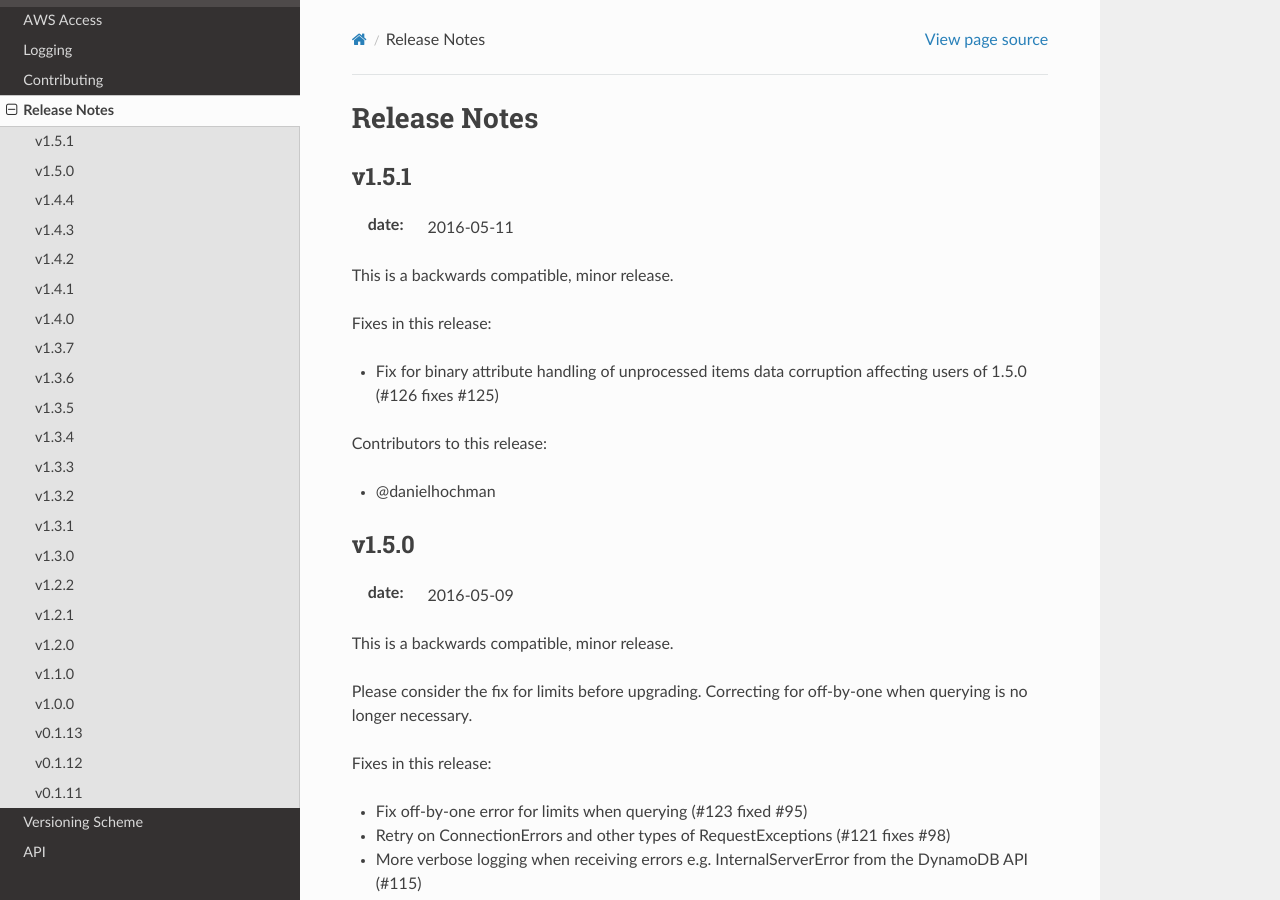
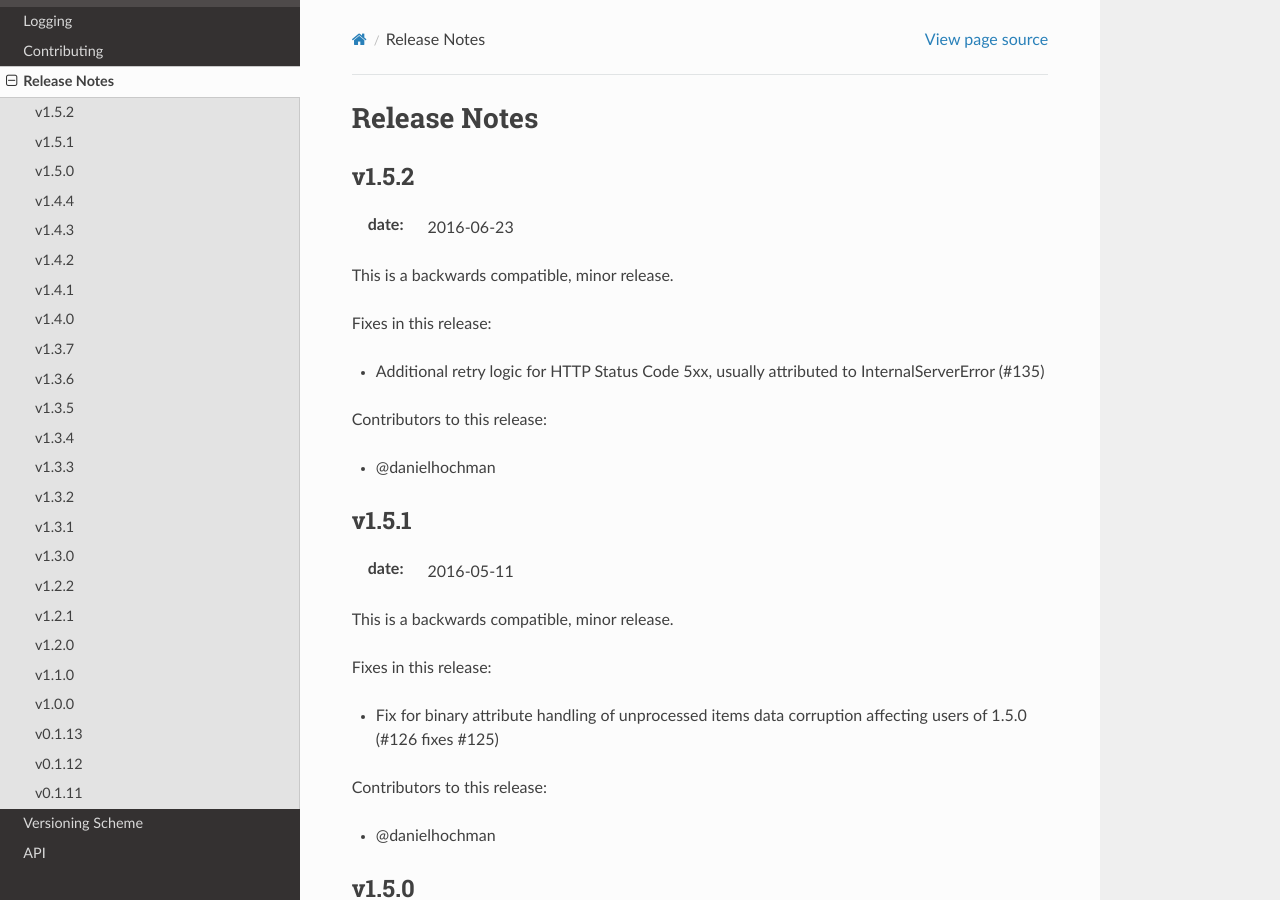
Before and after one commit to pynamodb/PynamoDB, a Sphinx documentation site: the page built from docs/release_notes.rst, in a window 1280 px wide and 900 px high. Built offline with Sphinx 7.4.7 and the Read the Docs theme 2.0.0, drawn with Linux system fonts in a browser that asks for light colours; pages that are not in the unit, such as notebooks, are missing from menus.

Commit message:
1.5.2 (#136)

```diff
--- a/docs/release_notes.rst
+++ b/docs/release_notes.rst
@@ -1,5 +1,21 @@
 Release Notes
 =============
+
+v1.5.2
+------
+
+:date: 2016-06-23
+
+This is a backwards compatible, minor release.
+
+Fixes in this release:
+
+* Additional retry logic for HTTP Status Code 5xx, usually attributed to InternalServerError (#135)
+
+Contributors to this release:
+
+* @danielhochman
+
 
 v1.5.1
 ------
--- a/pynamodb/__init__.py
+++ b/pynamodb/__init__.py
@@ -7,4 +7,4 @@ A simple abstraction over DynamoDB
 """
 __author__ = 'Jharrod LaFon'
 __license__ = 'MIT'
-__version__ = '1.5.1'
+__version__ = '1.5.2'
```
